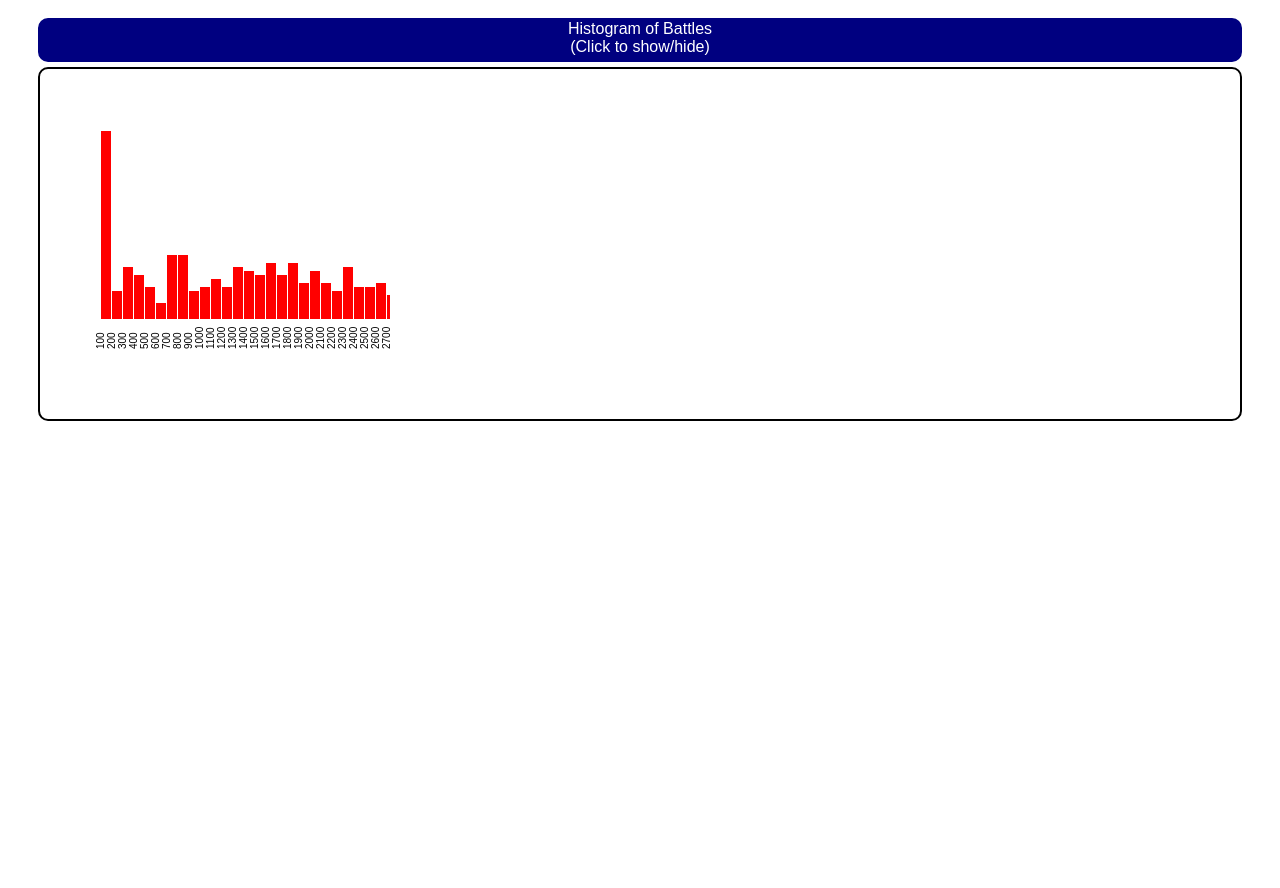
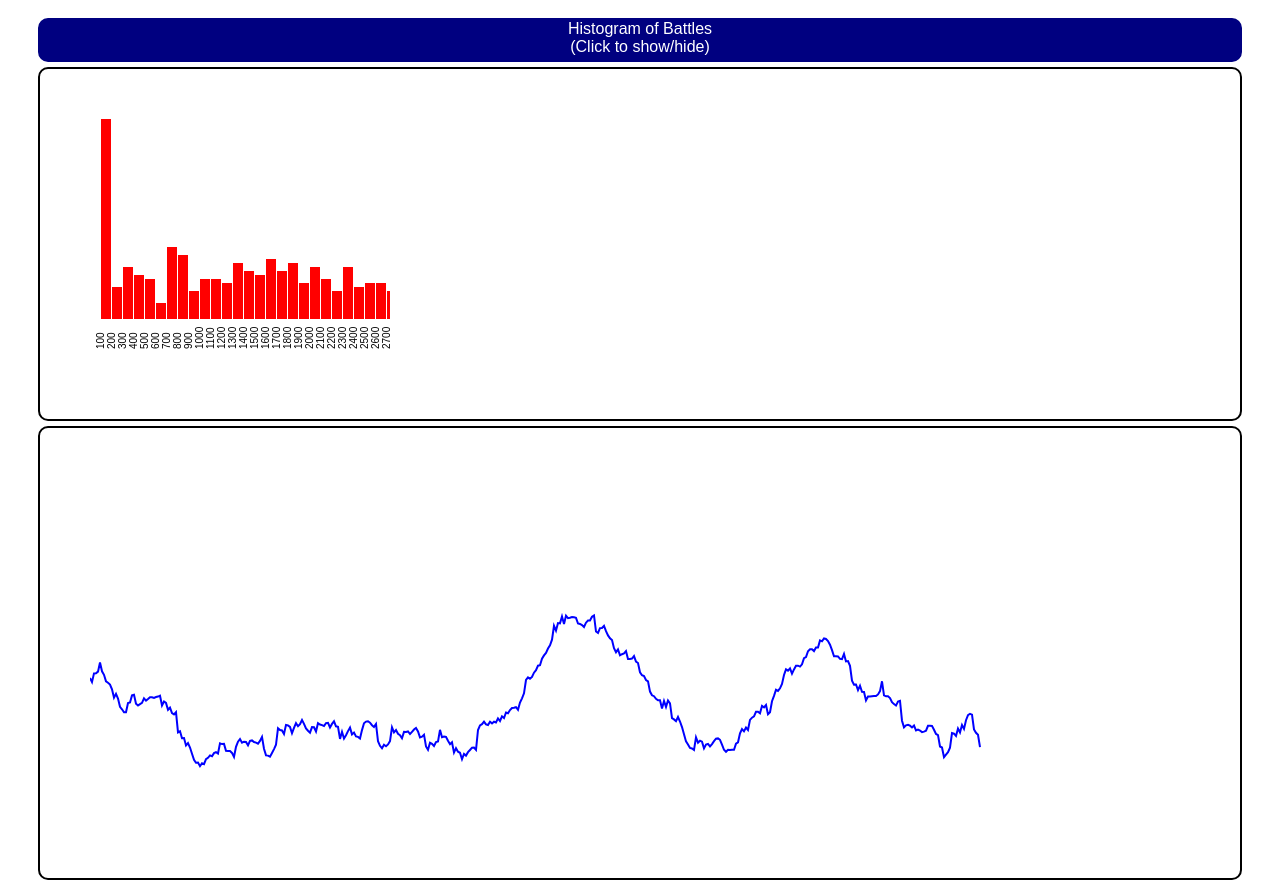
Before and after one commit to liboan/VBAddict-Reader, a plain HTML site: page index.html in a window 1280 px wide. Shown: the part 1426-2314 px from the top of the page. Before the commit the page ends 1855 px from the top, so only its background shows below. Drawn offline with Linux system fonts and the light colour scheme.

Commit message:
added preliminary svg line graph for 50-battle moving average

```diff
--- a/index.html
+++ b/index.html
@@ -61,6 +61,21 @@
 			#svgHistWrapper {
 				width: 1100px;
 				height: 300px;
+				padding-top: 50px;
+				padding-left: 50px;
+				padding-right: 50px;
+				margin-right: auto;
+				margin-left: auto;
+				margin-bottom: 0px;
+				margin-top: 5px;
+				border: 2px solid;
+				-webkit-border-radius: 10px;
+				-moz-border-radius: 10px;
+			}
+
+			#svg50GraphWrapper {
+				width: 1100px;
+				height: 400px;
 				padding-top: 50px;
 				padding-left: 50px;
 				padding-right: 50px;
@@ -305,6 +320,10 @@
 			</svg>
 		</div>
 
+		<div id = "svg50GraphWrapper">
+			<svg id = "graph50" width = "1000" height = "300" xmlns="http://www.w3.org/2000/svg" xmlns:xlink="http://www.w3.org/1999/xlink"></svg>
+		</div>
+
 		<script src = "vba_data.js"></script>
 		<script src = "vba.js"></script>
 	</body>
--- a/vba.js
+++ b/vba.js
@@ -70,6 +70,18 @@ function average(battles) {
 	}
 	//console.log(sum/array.length);
 	return Math.round(sum/battles.length);
+}
+
+//splice out erroneous VBAddict entries (wn8 score of 0)
+
+for (var i = 0; i < battles.length; i++) {
+	if (battles[i].wn8 == 0) {
+		var splice = 1;
+		for (splice = 1; battles[i + splice].wn8 == 0; splice++) {
+			console.log("splicing " + splice);
+		}
+		battles.splice(i,splice);
+	}
 }
 
 
@@ -177,7 +189,7 @@ function setup() {
 
 	//feed all the graphs
 	distributeScores(battles);
-
+	svg50Graph(avg50); //not going to be redone, so don't put it in distributeScores()
 }
 
 function distributeScores(battles) {
@@ -369,6 +381,19 @@ function svgHist(data) {
 
 }
 
+function svg50Graph(data) {
+	var line = d3.svg.line()
+					.x(function (d) { return d[0]*2;})
+					.y(function (d) { return d[1]/10;})
+					.interpolate("linear");
+	var svgGraph = d3.select("#graph50")
+					.append("path")
+					.attr("d",line(data))
+					.attr("stroke","blue")
+					.attr("stroke-width",2)
+					.attr("fill", "none");
+}
+
 
 function sliderChange() {
 	var recent = document.getElementById("recentBattles").value;
--- a/vba_data.js
+++ b/vba_data.js
@@ -1,4 +1,30 @@
 var battles = [
+{wn8: 267, nation: "usa", type: "medium", tank: "m7-21"},
+{wn8: 4758, nation: "usa", type: "medium", tank: "m7-21"},
+{wn8: 2865, nation: "usa", type: "heavy", tank: "t29-15"},
+{wn8: 1083, nation: "usa", type: "heavy", tank: "t29-15"},
+{wn8: 5695, nation: "france", type: "heavy", tank: "bdr-g1-b-26"},
+{wn8: 750, nation: "great-britain", type: "spg", tank: "birch-gun-42"},
+{wn8: 502, nation: "france", type: "light", tank: "elc-amx-55"},
+{wn8: 771, nation: "france", type: "heavy", tank: "bdr-g1-b-26"},
+{wn8: 159, nation: "usa", type: "light", tank: "t1e6-209"},
+{wn8: 505, nation: "usa", type: "medium", tank: "t20-6"},
+{wn8: 4082, nation: "france", type: "light", tank: "elc-amx-55"},
+{wn8: 145, nation: "germany", type: "light", tank: "pz-kpfw-i-ausf-c-49"},
+{wn8: 3191, nation: "france", type: "heavy", tank: "bdr-g1-b-26"},
+{wn8: 1229, nation: "usa", type: "medium", tank: "t20-6"},
+{wn8: 1094, nation: "usa", type: "td", tank: "t49-41"},
+{wn8: 1357, nation: "soviet-union", type: "medium", tank: "a-43-48"},
+{wn8: 2531, nation: "great-britain", type: "heavy", tank: "tog-ii--210"},
+{wn8: 145, nation: "soviet-union", type: "medium", tank: "a-43-48"},
+{wn8: 4667, nation: "france", type: "light", tank: "elc-amx-55"},
+{wn8: 1704, nation: "usa", type: "light", tank: "t21-59"},
+{wn8: 5198, nation: "usa", type: "medium", tank: "m7-21"},
+{wn8: 2036, nation: "usa", type: "medium", tank: "t20-6"},
+{wn8: 1698, nation: "soviet-union", type: "medium", tank: "t-34-85-10"},
+{wn8: 4178, nation: "germany", type: "heavy", tank: "tiger-i-2"},
+{wn8: 2109, nation: "usa", type: "heavy", tank: "t29-15"},
+{wn8: 2713, nation: "france", type: "heavy", tank: "bdr-g1-b-26"},
 {wn8: 2894, nation: "soviet-union", type: "medium", tank: "a-43-48"},
 {wn8: 1664, nation: "germany", type: "medium", tank: "vk-30-02-m--62"},
 {wn8: 1967, nation: "usa", type: "td", tank: "t49-41"},
@@ -480,4 +506,4 @@ var battles = [
 {wn8: 2188, nation: "germany", type: "heavy", tank: "tiger-i-2"},
 {wn8: 7460, nation: "germany", type: "heavy", tank: "tiger-i-2"},
 {wn8: 1544, nation: "germany", type: "heavy", tank: "tiger-i-2"}];
-var date = "Thu Jun 26 09:40:59 EDT 2014";
+var date = "Thu Jun 26 22:18:10 EDT 2014";
```
